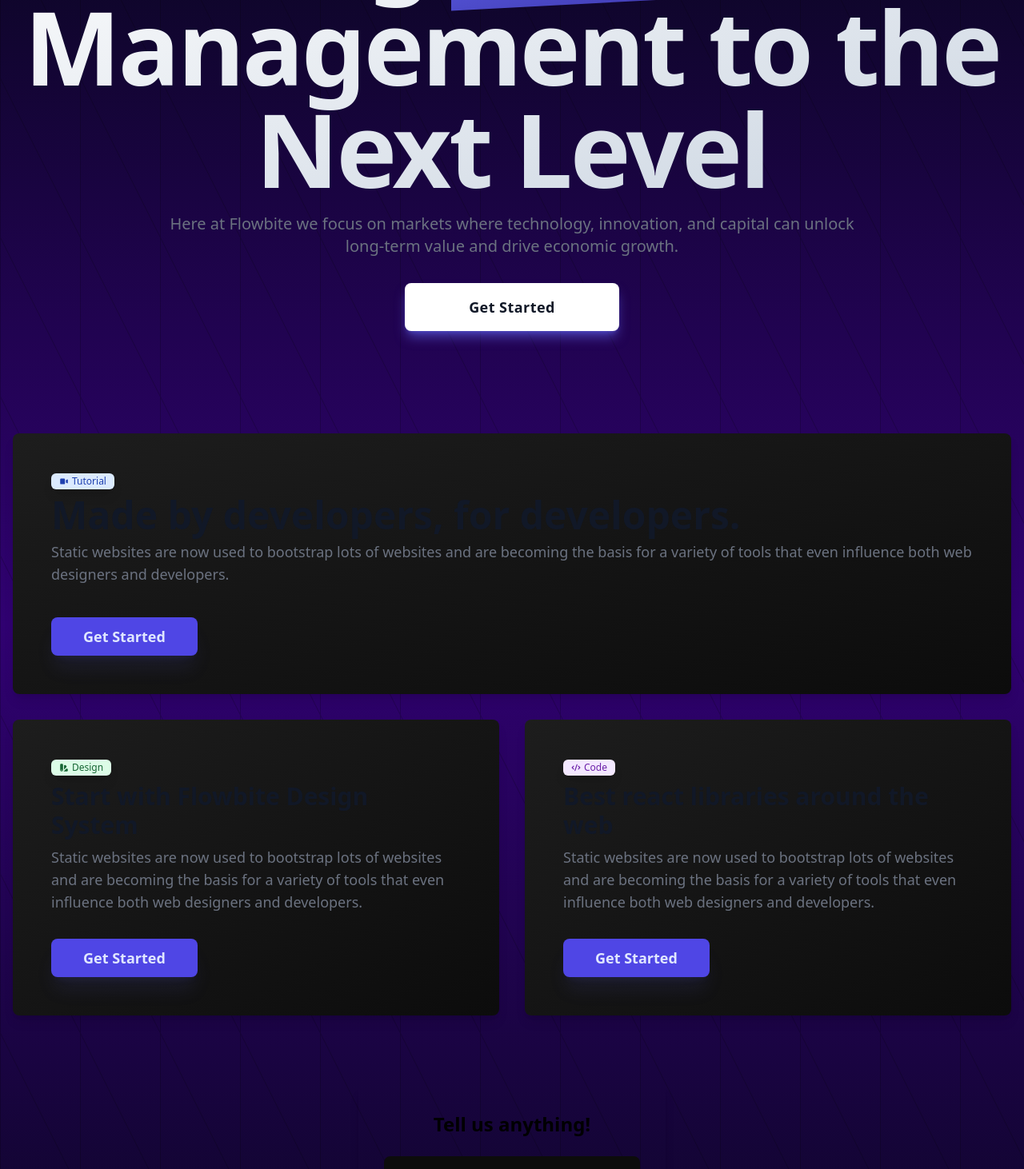
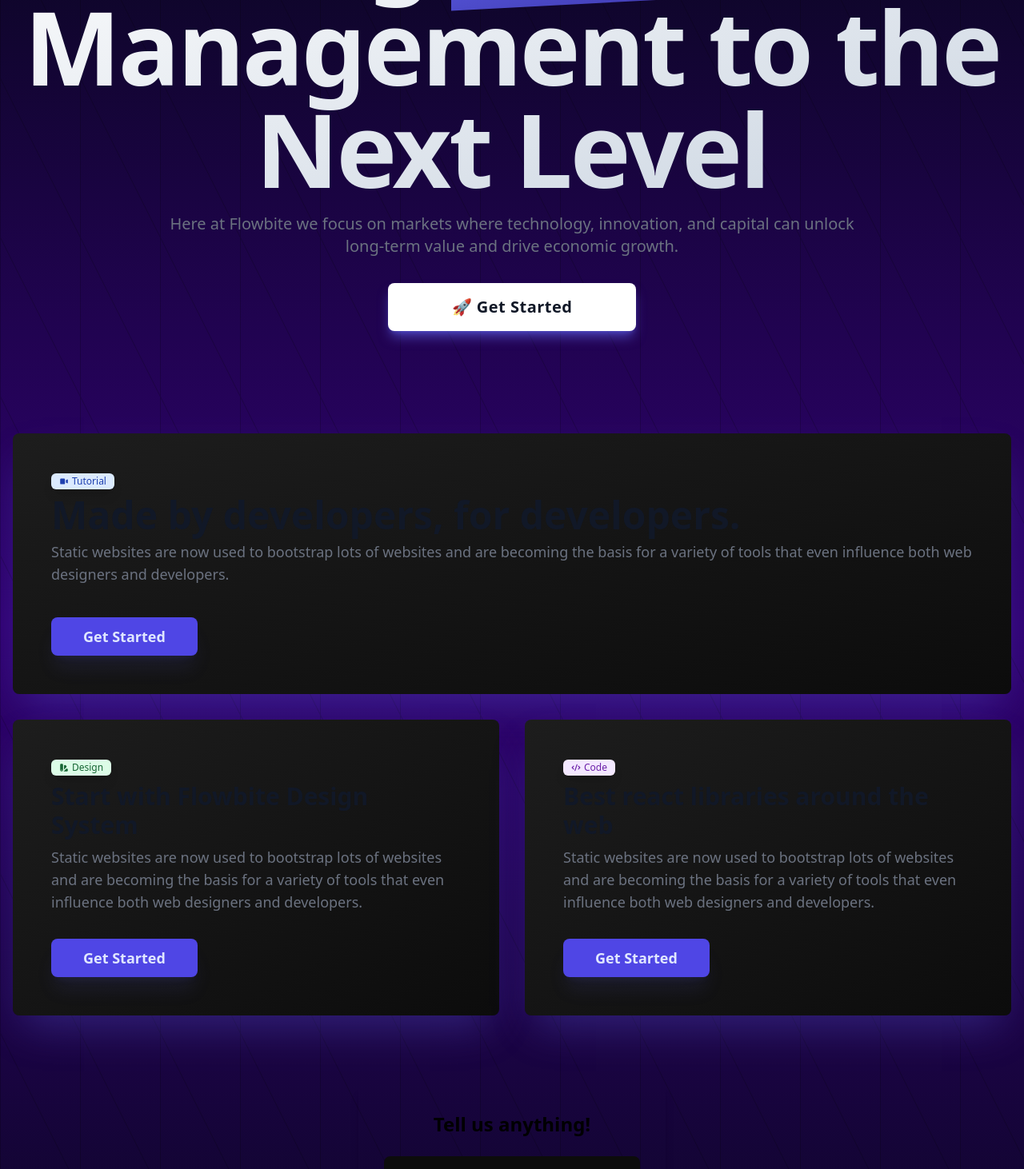
Before and after one commit to ramezj/HeyFeedback, a Next.js app: page / in a window 1280 px wide. Shown: the part 302-1764 px from the top of the page at 80% size. Built offline with nearby package versions, Linux system fonts and the light colour scheme; no server answers.

Commit message:
📝 UI Updates, New Button

```diff
--- a/src/Components/Features.js
+++ b/src/Components/Features.js
@@ -14,7 +14,7 @@ const Features = () => {
       duration:1.5
     }}
     class="py-8 px-4 mx-auto max-w-screen-xl lg:py-16">
-        <motion.div class="bg-gradient-to-br from-[#1d1d1d] to-[#0c0c0c] dark:bg-gray-800 border-none rounded-lg p-8 md:p-12 mb-8 shadow shadow-lg"
+        <motion.div class="bg-gradient-to-br from-[#1d1d1d] to-[#0c0c0c] dark:bg-gray-800 border-none rounded-lg p-8 md:p-12 mb-8 shadow-2xl shadow-indigo-500/30"
         whileHover={{
             scale:1.05
         }}
@@ -30,7 +30,7 @@ const Features = () => {
             <Button title="Get Started"/>
         </motion.div>
         <div class="grid md:grid-cols-2 gap-8">
-            <motion.div class="shadow shadow-lg bg-gradient-to-br from-[#1d1d1d] to-[#0c0c0c] dark:bg-gray-800 border-none rounded-lg p-8 md:p-12"
+            <motion.div class="shadow-2xl shadow-indigo-500/30 bg-gradient-to-br from-[#1d1d1d] to-[#0c0c0c] dark:bg-gray-800 border-none rounded-lg p-8 md:p-12"
             whileHover={{
                 scale:1.05
             }}>
@@ -44,7 +44,7 @@ const Features = () => {
                 <p class="text-lg font-normal text-gray-500 dark:text-gray-400 mb-4">Static websites are now used to bootstrap lots of websites and are becoming the basis for a variety of tools that even influence both web designers and developers.</p>
                 <Button title="Get Started"/>
             </motion.div>
-            <motion.div class="shadow shadow-lg bg-gradient-to-br from-[#1d1d1d] to-[#0c0c0c] border-none rounded-lg p-8 md:p-12"
+            <motion.div class="shadow-2xl shadow-indigo-500/30 bg-gradient-to-br from-[#1d1d1d] to-[#0c0c0c] border-none rounded-lg p-8 md:p-12"
             whileHover={{
                 scale:1.05
             }}
--- a/src/Components/Jumbotron.js
+++ b/src/Components/Jumbotron.js
@@ -15,8 +15,8 @@ return (
         whileHover={{
             scale:1.1
         }}
-        type="button" className="font-bold text-lg flex items-center justify-center text-gray-900 bg-white shadow-lg shadow-indigo-500/60 px-20 py-4 tracking-wide capitalize transition-colors transform rounded-lg">
-            Get Started
+        type="button" className="font-extrabold text-xl flex items-center justify-center text-gray-900 bg-white shadow-lg shadow-indigo-500/60 px-20 py-4 tracking-wide capitalize transition-colors transform rounded-lg">
+            🚀 Get Started
             </motion.button>
         </div>
     </div>
```
